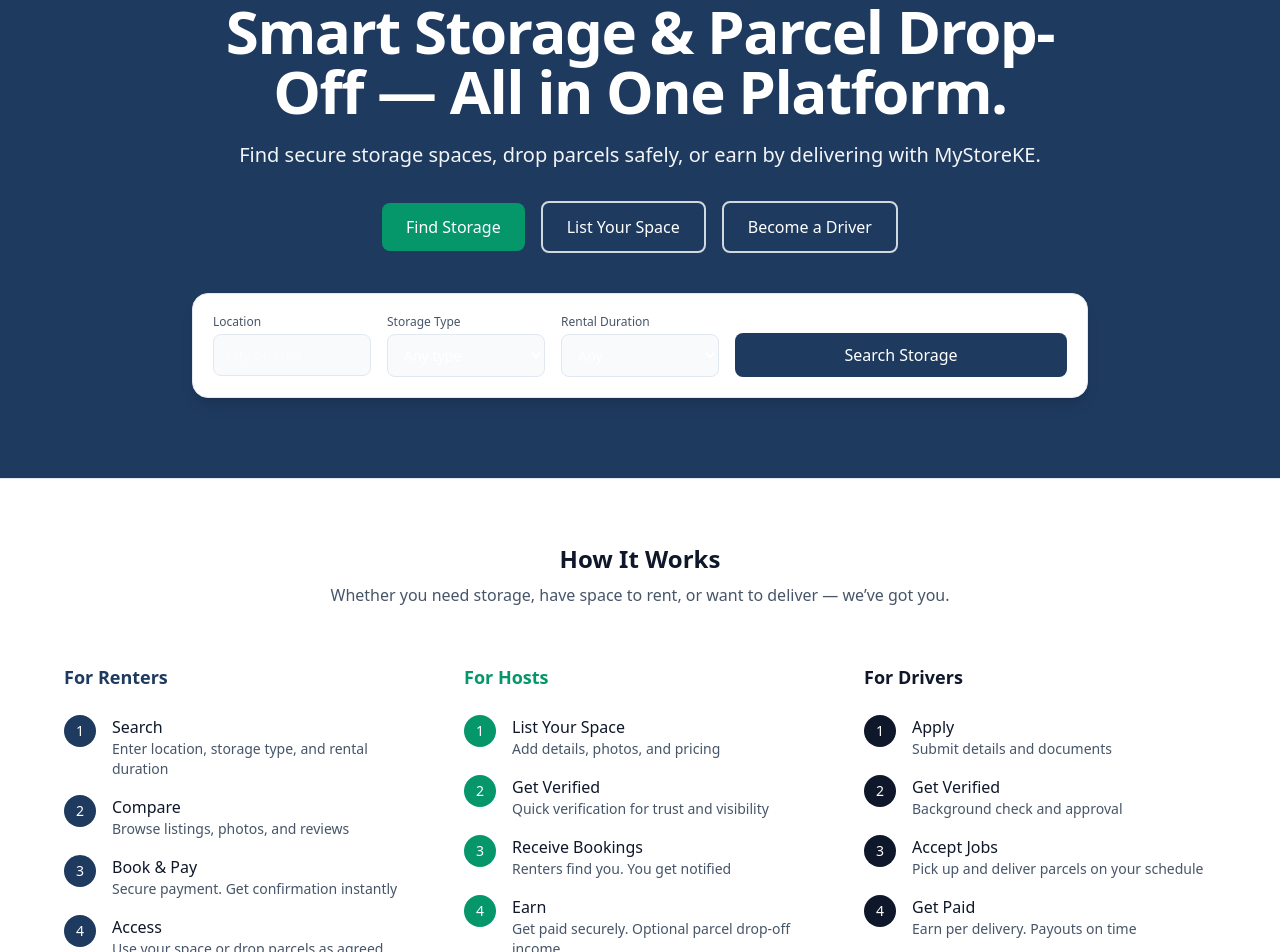
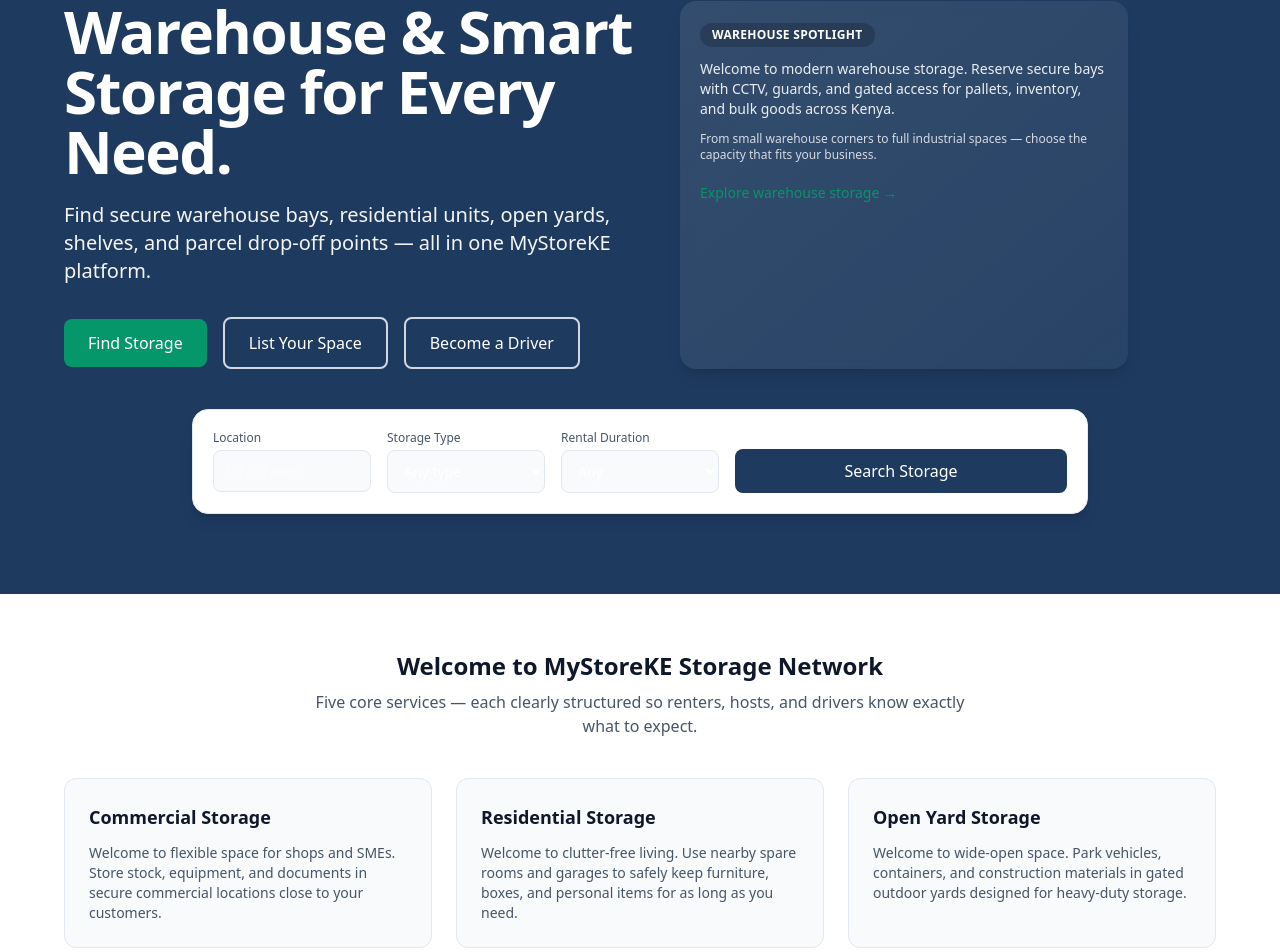
Before and after one commit to 43industries/mystoreke.com, a Next.js app: page / in a window 1280 px wide. Shown: the part 160-1112 px from the top of the page. Built offline with nearby package versions, Linux system fonts and the light colour scheme.

Commit message:
Update homepage with warehouse hero and 5 welcome boxes
Made-with: Cursor

```diff
--- a/src/app/page.tsx
+++ b/src/app/page.tsx
@@ -9,6 +9,39 @@ export default function Home() {
     { name: "Shelf Storage", href: "/storage?type=shelf" },
     { name: "Budget Units", href: "/storage?type=budget" },
     { name: "Parcel Drop-Off Points", href: "/parcel-drop-off" },
+  ];
+
+  const focusBoxes = [
+    {
+      title: "Commercial Storage",
+      description:
+        "Welcome to flexible space for shops and SMEs. Store stock, equipment, and documents in secure commercial locations close to your customers.",
+      href: "/storage?type=commercial",
+    },
+    {
+      title: "Residential Storage",
+      description:
+        "Welcome to clutter‑free living. Use nearby spare rooms and garages to safely keep furniture, boxes, and personal items for as long as you need.",
+      href: "/storage?type=residential",
+    },
+    {
+      title: "Open Yard Storage",
+      description:
+        "Welcome to wide‑open space. Park vehicles, containers, and construction materials in gated outdoor yards designed for heavy‑duty storage.",
+      href: "/storage?type=yard",
+    },
+    {
+      title: "Shelf Storage",
+      description:
+        "Welcome to pay‑per‑shelf storage. Rent only the shelf or rack space you need for cartons and e‑commerce inventory inside secure buildings.",
+      href: "/storage?type=shelf",
+    },
+    {
+      title: "Drop‑Off Points",
+      description:
+        "Welcome to drop‑off like Uber Eats for goods. Customers hand over parcels at verified points, and drivers handle pick‑up and delivery on‑demand.",
+      href: "/storage?type=parcel",
+    },
   ];
 
   const whyChoose = [
@@ -72,14 +105,16 @@ export default function Home() {
 
       {/* Hero */}
       <section className="relative overflow-hidden bg-[var(--primary)] px-4 pb-20 pt-16 text-[var(--white)] md:pt-24">
-        <div className="mx-auto max-w-4xl text-center">
+        <div className="mx-auto flex max-w-6xl flex-col items-center gap-10 md:flex-row md:items-start">
+          <div className="max-w-xl text-center md:text-left">
             <h1 className="text-4xl font-bold tracking-tight md:text-5xl lg:text-6xl">
-            Smart Storage & Parcel Drop-Off — All in One Platform.
+              Warehouse & Smart Storage for Every Need.
             </h1>
             <p className="mt-5 text-lg opacity-95 md:text-xl">
-            Find secure storage spaces, drop parcels safely, or earn by delivering with MyStoreKE.
+              Find secure warehouse bays, residential units, open yards, shelves, and parcel
+              drop‑off points — all in one MyStoreKE platform.
             </p>
-          <div className="mt-8 flex flex-wrap items-center justify-center gap-4">
+            <div className="mt-8 flex flex-wrap items-center justify-center gap-4 md:justify-start">
               <Link
                 href="/storage"
                 className="rounded-lg bg-[var(--accent)] px-6 py-3 font-medium text-white transition-colors hover:bg-[var(--accent-hover)]"
@@ -100,12 +135,35 @@ export default function Home() {
               </Link>
             </div>
           </div>
+          {/* Simple warehouse highlight card */}
+          <div className="w-full max-w-md rounded-2xl bg-gradient-to-br from-white/10 to-white/5 p-5 shadow-lg backdrop-blur md:self-stretch">
+            <div className="mb-3 inline-flex items-center rounded-full bg-black/20 px-3 py-1 text-xs font-semibold uppercase tracking-wide">
+              Warehouse spotlight
+            </div>
+            <p className="text-sm opacity-90">
+              Welcome to modern warehouse storage. Reserve secure bays with CCTV, guards, and gated
+              access for pallets, inventory, and bulk goods across Kenya.
+            </p>
+            <p className="mt-3 text-xs opacity-80">
+              From small warehouse corners to full industrial spaces — choose the capacity that fits
+              your business.
+            </p>
+            <Link
+              href="/storage?type=warehouse"
+              className="mt-5 inline-flex items-center text-sm font-medium text-[var(--accent)] hover:text-[var(--accent-hover)]"
+            >
+              Explore warehouse storage →
+            </Link>
+          </div>
+        </div>
 
         {/* Search bar */}
         <div className="mx-auto mt-10 max-w-4xl rounded-2xl border border-[var(--border)] bg-[var(--white)] p-4 shadow-lg md:p-5">
           <div className="grid gap-4 md:grid-cols-2 lg:grid-cols-5">
             <div>
-              <label className="mb-1 block text-xs font-medium text-[var(--muted)]">Location</label>
+              <label className="mb-1 block text-xs font-medium text-[var(--muted)]">
+                Location
+              </label>
               <input
                 type="text"
                 placeholder="City or area"
@@ -113,7 +171,9 @@ export default function Home() {
               />
             </div>
             <div>
-              <label className="mb-1 block text-xs font-medium text-[var(--muted)]">Storage Type</label>
+              <label className="mb-1 block text-xs font-medium text-[var(--muted)]">
+                Storage Type
+              </label>
               <select className="w-full rounded-lg border border-[var(--border)] bg-[var(--background)] px-3 py-2.5 text-sm outline-none focus:ring-2 focus:ring-[var(--primary)]">
                 <option value="">Any type</option>
                 <option value="residential">Residential</option>
@@ -126,7 +186,9 @@ export default function Home() {
               </select>
             </div>
             <div>
-              <label className="mb-1 block text-xs font-medium text-[var(--muted)]">Rental Duration</label>
+              <label className="mb-1 block text-xs font-medium text-[var(--muted)]">
+                Rental Duration
+              </label>
               <select className="w-full rounded-lg border border-[var(--border)] bg-[var(--background)] px-3 py-2.5 text-sm outline-none focus:ring-2 focus:ring-[var(--primary)]">
                 <option value="">Any</option>
                 <option value="day">Per Day</option>
@@ -142,6 +204,33 @@ export default function Home() {
                 Search Storage
               </button>
             </div>
+          </div>
+        </div>
+      </section>
+
+      {/* Focused welcome boxes for main offerings */}
+      <section className="bg-[var(--white)] px-4 py-14">
+        <div className="mx-auto max-w-6xl">
+          <h2 className="text-center text-2xl font-semibold text-[var(--foreground)]">
+            Welcome to MyStoreKE Storage Network
+          </h2>
+          <p className="mx-auto mt-2 max-w-2xl text-center text-[var(--muted)]">
+            Five core services — each clearly structured so renters, hosts, and drivers know exactly
+            what to expect.
+          </p>
+          <div className="mt-10 grid gap-6 md:grid-cols-2 lg:grid-cols-3">
+            {focusBoxes.map((box) => (
+              <Link
+                key={box.title}
+                href={box.href}
+                className="flex flex-col rounded-xl border border-[var(--border)] bg-[var(--background)] p-6 transition-shadow hover:shadow-md"
+              >
+                <h3 className="text-lg font-semibold text-[var(--foreground)]">
+                  {box.title}
+                </h3>
+                <p className="mt-3 text-sm text-[var(--muted)]">{box.description}</p>
+              </Link>
+            ))}
           </div>
         </div>
       </section>
```
Lines whose indentation alone changed are shown as unchanged.
